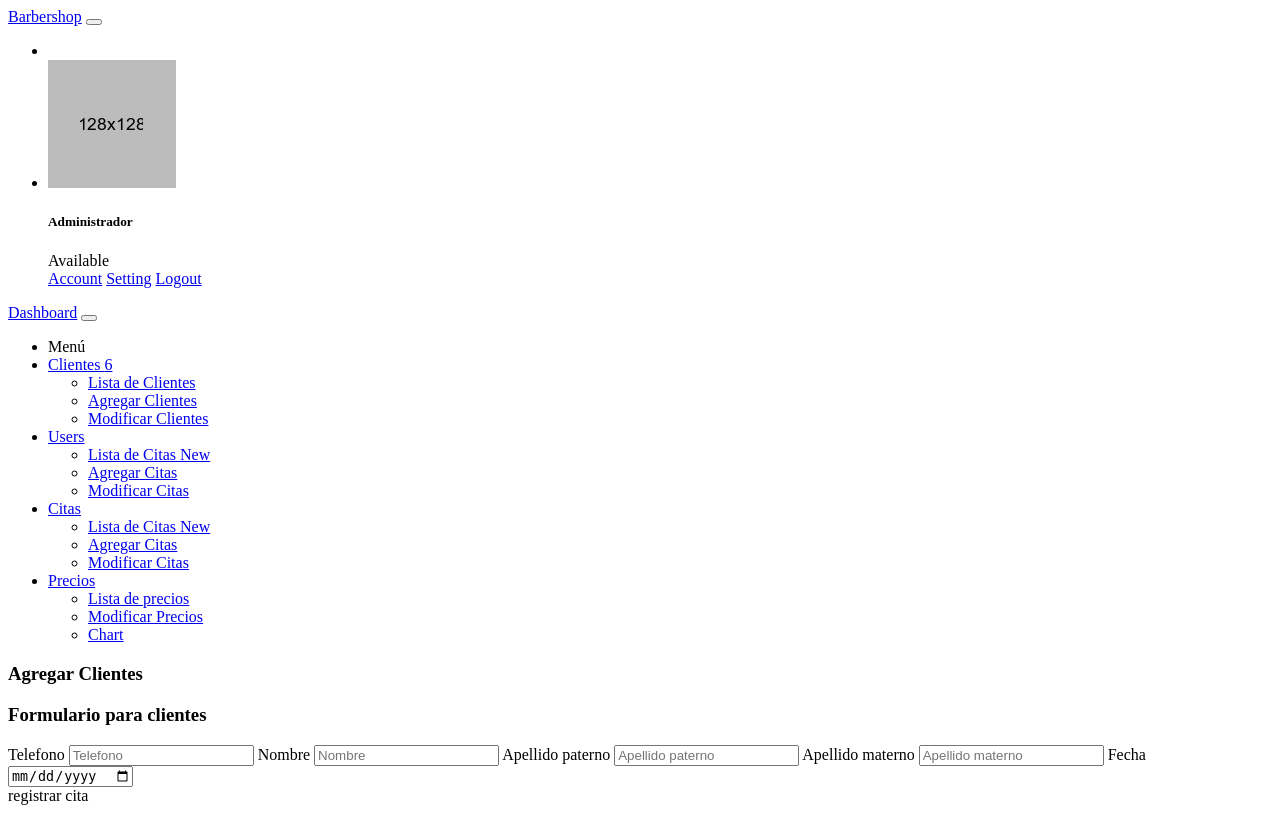
After one commit to Pacheco117/Barbershopweb, a CodeIgniter 4 app: template app/Views/Principal.php in a window 1280 px wide. The commit adds this page. Run offline with PHP 8.4 and a stand-in for CodeIgniter, Linux system fonts and the light colour scheme; the template is opened without the code that fills it, so the values that code supplies are empty; some libraries are stand-ins or nearby versions.

Commit message:
pagina principal

```diff
--- a/app/Config/Routes.php
+++ b/app/Config/Routes.php
@@ -40,7 +40,11 @@ $routes->set404Override();
 //$routes->get('/eliminar', 'Home::delete');
 //$routes->post('/actualizar', 'Home::update');
 //$routes->get('/editar', 'Home::edit');
+
+//esta ruta es del login principal
 $routes->get('/', 'User::Loginadmin');
+
+$routes->get('/principal', 'User::principal');
 /*
  * --------------------------------------------------------------------
  * Additional Routing
--- a/app/Controllers/User.php
+++ b/app/Controllers/User.php
@@ -17,6 +17,10 @@ class User extends BaseController
         $this->_loadDefaultView([],'Loginuser');
 
     }
+    public function Principal()
+    {
+        $this->_loadDefaultView([],'principal');
+    }
 
     public function _loadDefaultView($data,$view)
     {
--- a/app/Views/Loginadmin.php
+++ b/app/Views/Loginadmin.php
@@ -21,7 +21,7 @@
                         <input class="form-control form-control-lg" id="username" type="text" placeholder="Usuario" autocomplete="off">
                     </div>
                     <div class="form-group">
-                        <input class="form-control form-control-lg" id="password" type="password" placeholder="contrseña">
+                        <input class="form-control form-control-lg" id="password" type="password" placeholder="contraseña">
                     </div>
                     <div class="form-group">
                         <label class="custom-control custom-checkbox">
--- /dev/null
+++ b/app/Views/Principal.php
@@ -0,0 +1,212 @@
+<!doctype html>
+<html lang="en">
+
+<head>
+    <!-- Required meta tags -->
+    <meta charset="utf-8">
+    <meta name="viewport" content="width=device-width, initial-scale=1, shrink-to-fit=no">
+    <title>Principal</title>
+</head>
+
+<body>
+    <!-- ============================================================== -->
+    <!-- login page  -->
+    <!-- ============================================================== -->
+ <!-- ============================================================== -->
+    <!-- main wrapper -->
+    <!-- ============================================================== -->
+    <div class="dashboard-main-wrapper">
+         <!-- ============================================================== -->
+        <!-- navbar -->
+        <!-- ============================================================== -->
+         <div class="dashboard-header">
+            <nav class="navbar navbar-expand-lg bg-white fixed-top">
+                <a class="navbar-brand" href="../index.html">Barbershop</a>
+                <button class="navbar-toggler" type="button" data-toggle="collapse" data-target="#navbarSupportedContent" aria-controls="navbarSupportedContent" aria-expanded="false" aria-label="Toggle navigation">
+                    <span class="navbar-toggler-icon"></span>
+                </button>
+                <div class="collapse navbar-collapse " id="navbarSupportedContent">
+                    <ul class="navbar-nav ml-auto navbar-right-top">
+                        <li class="nav-item">
+
+                        </li>
+
+
+                        <li class="nav-item dropdown nav-user">
+                            <a class="nav-link nav-user-img" href="#" id="navbarDropdownMenuLink2" data-toggle="dropdown" aria-haspopup="true" aria-expanded="false"><img src="../assets/images/avatar-1.jpg" alt="" class="user-avatar-md rounded-circle"></a>
+                            <div class="dropdown-menu dropdown-menu-right nav-user-dropdown" aria-labelledby="navbarDropdownMenuLink2">
+                                <div class="nav-user-info">
+                                    <h5 class="mb-0 text-white nav-user-name">
+Administrador</h5>
+                                    <span class="status"></span><span class="ml-2">Available</span>
+                                </div>
+                                <a class="dropdown-item" href="#"><i class="fas fa-user mr-2"></i>Account</a>
+                                <a class="dropdown-item" href="#"><i class="fas fa-cog mr-2"></i>Setting</a>
+                                <a class="dropdown-item" href="#"><i class="fas fa-power-off mr-2"></i>Logout</a>
+                            </div>
+                        </li>
+                    </ul>
+                </div>
+            </nav>
+        </div>
+        <!-- ============================================================== -->
+        <!-- end navbar -->
+        <!-- ============================================================== -->
+        <!-- ============================================================== -->
+        <!-- left sidebar -->
+        <!-- ============================================================== -->
+      <div class="nav-left-sidebar sidebar-dark">
+            <div class="menu-list">
+                <nav class="navbar navbar-expand-lg navbar-light">
+                    <a class="d-xl-none d-lg-none" href="#">Dashboard</a>
+                    <button class="navbar-toggler" type="button" data-toggle="collapse" data-target="#navbarNav" aria-controls="navbarNav" aria-expanded="false" aria-label="Toggle navigation">
+                        <span class="navbar-toggler-icon"></span>
+                    </button>
+                    <div class="collapse navbar-collapse" id="navbarNav">
+                        <ul class="navbar-nav flex-column">
+                            <li class="nav-divider">
+                                Menú
+                            </li>
+                            <li class="nav-item ">
+                                <a class="nav-link active" href="#" data-toggle="collapse" aria-expanded="false" data-target="#submenu-1" aria-controls="submenu-1"><i class="fa fa-fw fa-user-circle"></i>Clientes <span class="badge badge-success">6</span></a>
+                                <div id="submenu-1" class="collapse submenu" style="">
+                                    <ul class="nav flex-column">
+                                        <li class="nav-item">
+                                            <a class="nav-link" href="../Lista de clientes.html">Lista de Clientes</a>
+                                        </li>
+                                        <li class="nav-item">
+                                            <a class="nav-link" href="../dashboard-sales.html">Agregar Clientes</a>
+                                        </li>
+                                        <li class="nav-item">
+                                            <a class="nav-link" href="../dashboard-sales.html">Modificar Clientes</a>
+                                        </li>
+                                    </ul>
+                                </div>
+                            </li>
+                            <li class="nav-item">
+                                <a class="nav-link" href="#" data-toggle="collapse" aria-expanded="false" data-target="#submenu-2" aria-controls="submenu-2"><i class="fa fa-fw fa-rocket"></i>Users</a>
+                                <div id="submenu-2" class="collapse submenu" style="">
+                                    <ul class="nav flex-column">
+                                        <li class="nav-item">
+                                            <a class="nav-link" href="cards.html">Lista de Citas <span class="badge badge-secondary">New</span></a>
+                                        </li>
+                                        <li class="nav-item">
+                                            <a class="nav-link" href="general.html">Agregar Citas</a>
+                                        </li>
+                                        <li class="nav-item">
+                                            <a class="nav-link" href="carousel.html">Modificar Citas</a>
+                                        </li>
+
+
+
+
+                                    </ul>
+                                </div>
+                            </li>
+                            <li class="nav-item ">
+                                <a class="nav-link" href="#" data-toggle="collapse" aria-expanded="false" data-target="#submenu-4" aria-controls="submenu-4"><i class="fab fa-fw fa-wpforms"></i>Citas</a>
+                                <div id="submenu-4" class="collapse submenu" style="">
+                                    <ul class="nav flex-column">
+                                        <li class="nav-item">
+                                            <a class="nav-link" href="cards.html">Lista de Citas <span class="badge badge-secondary">New</span></a>
+                                        </li>
+                                        <li class="nav-item">
+                                            <a class="nav-link" href="general.html">Agregar Citas</a>
+                                        </li>
+                                        <li class="nav-item">
+                                            <a class="nav-link" href="carousel.html">Modificar Citas</a>
+                                        </li>
+
+
+
+
+                                    </ul>
+                                </div>
+                            </li>
+
+                            <li class="nav-item">
+                                <a class="nav-link" href="#" data-toggle="collapse" aria-expanded="false" data-target="#submenu-3" aria-controls="submenu-3"><i class="fas fa-fw fa-chart-pie"></i>Precios</a>
+                                <div id="submenu-3" class="collapse submenu" style="">
+                                    <ul class="nav flex-column">
+                                        <li class="nav-item">
+                                            <a class="nav-link" href="chart-c3.html">Lista de precios</a>
+                                        </li>
+                                        <li class="nav-item">
+                                            <a class="nav-link" href="chart-chartist.html">Modificar Precios</a>
+                                        </li>
+                                        <li class="nav-item">
+                                            <a class="nav-link" href="chart-charts.html">Chart</a>
+                                        </li>
+
+
+
+                                    </ul>
+                                </div>
+                            </li>
+
+
+
+
+
+
+
+                        </ul>
+                    </div>
+                </nav>
+            </div>
+        </div>
+        <!--vetealaverga hay que terminar esto-->
+        <!-- ============================================================== -->
+        <!-- end left sidebar -->
+        <!-- ============================================================== -->
+        <!-- ============================================================== -->
+        <!-- wrapper  -->
+        <!-- ============================================================== -->
+
+        <div class="dashboard-wrapper">
+            <div class="container-fluid dashboard-content">
+                <div class="row">
+                    <div class="col-xl-12 col-lg-12 col-md-12 col-sm-12 col-12">
+                        <h3 class="text-center">Agregar Clientes</h3>
+                    </div>
+                </div>
+                <div class="card-body border-top">
+                    <h3>Formulario para clientes</h3>
+                    <form action="/registrarcita">
+                        <div class="form-group">
+
+                            <label for="inputEmail">Telefono</label>
+                            <input id="inputEmail" type="tel" placeholder="Telefono" class="form-control">
+                            <label for="inputEmail">Nombre</label>
+                            <input id="inputEmail" type="text" placeholder="Nombre" class="form-control">
+                            <label for="inputEmail">Apellido paterno</label>
+                            <input id="inputEmail" type="text" placeholder="Apellido paterno" class="form-control">
+                            <label for="inputEmail">Apellido materno</label>
+                            <input id="inputEmail" type="text" placeholder="Apellido materno" class="form-control">
+
+                            <label for="inputEmail">Fecha</label>
+                            <input id="inputEmail" type="date" placeholder="Apellido materno" class="form-control">
+                            <br>
+
+                            <a  class="btn btn-primary">registrar cita</a>
+
+
+                        </div>
+
+
+
+
+
+
+
+            </div>
+
+    <!-- ============================================================== -->
+    <!-- end login page  -->
+    <!-- ============================================================== -->
+    <!-- Optional JavaScript -->
+    <script src="../assets/vendor/jquery/jquery-3.3.1.min.js"></script>
+    <script src="../assets/vendor/bootstrap/js/bootstrap.bundle.js"></script>
+</body>
+
+</html>
```
